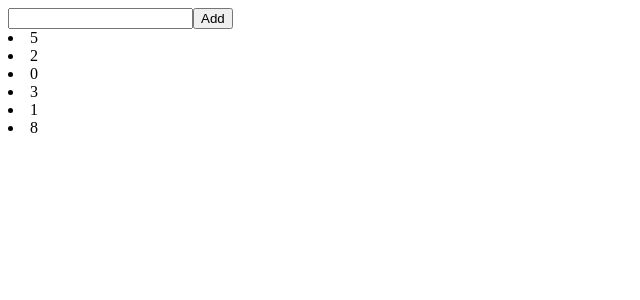
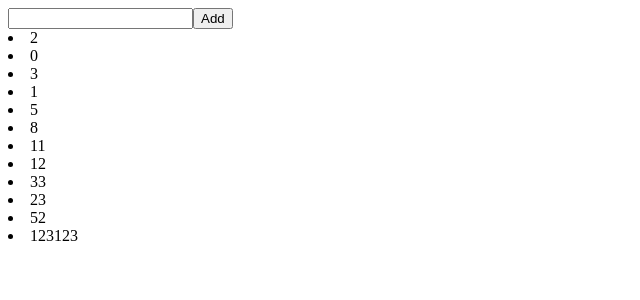
Before and after one commit to fischerafael/iniciando-com-react, a Next.js app: page /bubble-sort in a window 1280 px wide. Shown: the top 300 px of the page, without its empty margins (0-640 px from the left). Built offline with nearby package versions, Linux system fonts and the light colour scheme.

Commit message:
feat: bubble sort

```diff
--- a/pages/bubble-sort/index.tsx
+++ b/pages/bubble-sort/index.tsx
@@ -1,7 +1,9 @@
 import React, { useEffect, useState } from "react";
 
 const index = () => {
-  const [numbers, setNumbers] = useState([8, 5, 2, 0, 3, 1]);
+  const [numbers, setNumbers] = useState([
+    8, 5, 2, 0, 3, 1, 12, 11, 52, 33, 123123, 23,
+  ]);
 
   const orderedNumbers = bubbleSort(numbers);
 
@@ -23,14 +25,24 @@ const index = () => {
 export default index;
 
 const bubbleSort = (numbers: number[]): number[] => {
-  for (let i = 0; i < numbers.length; i++) {
-    const current = numbers[i];
-    const next = numbers[i + 1];
-    if (current > next) {
-      numbers[i] = next;
-      numbers[i + 1] = current;
+  let lastItemsAlreadyOrdered = 0;
+
+  const orderedNumbers = [...numbers];
+  for (
+    let j = 0;
+    j < orderedNumbers.length - 1 - lastItemsAlreadyOrdered;
+    j++
+  ) {
+    for (let i = 0; i < orderedNumbers.length - 1; i++) {
+      const current = orderedNumbers[i];
+      const next = orderedNumbers[i + 1];
+      if (current > next) {
+        orderedNumbers[i] = next;
+        orderedNumbers[i + 1] = current;
+        lastItemsAlreadyOrdered++;
+      }
     }
   }
 
-  return numbers;
+  return orderedNumbers;
 };
```
